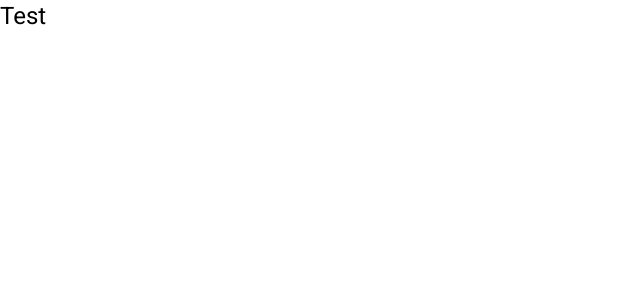
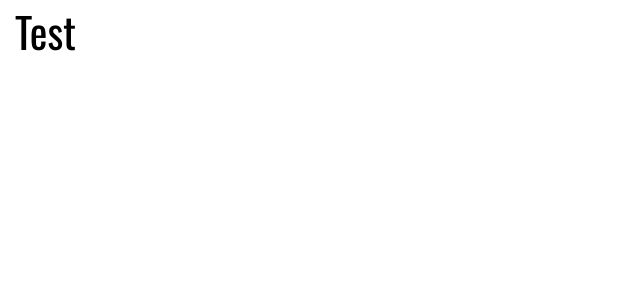
Before and after one commit to Awzzeh/Portfolio-Development, an Angular app: page / in a window 1280 px wide. Shown: the top 300 px of the page, without its empty margins (0-640 px from the left). Built offline with nearby package versions, Linux system fonts and the light colour scheme.

Commit message:
CSS Changes

```diff
--- a/src/app/app.component.scss
+++ b/src/app/app.component.scss
@@ -5,3 +5,45 @@
   font-size: 33px;
   margin: 15px;
 }
+#main {
+  background-color: #fff8e7;
+  height: 100vh;
+  max-width: 1200px;
+  margin: 0 auto;
+}
+
+h1,
+h2,
+h3,
+h4,
+h5,
+h6 {
+  padding: 15px;
+  font-family: 'Oswald', sans-serif;
+}
+
+h1{
+    font-size: 42px;
+}
+
+h2{
+    font-size:36px;
+}
+h3{
+    font-size: 32px;
+}
+h4{
+    font-size: 26px;
+}
+
+h5{
+    font-size: 23px;
+}
+h6{
+    font-size: 20px;
+}
+
+p{
+    padding:15px;
+    font-size: 18px;
+}
--- a/src/app/app.module.ts
+++ b/src/app/app.module.ts
@@ -72,6 +72,7 @@ import { MatPaginatorModule } from '@angular/material/paginator';
     MatTableModule,
     MatSortModule,
     MatPaginatorModule,
+    BrowserAnimationsModule
   ],
   providers: [],
   bootstrap: [AppComponent],
--- a/src/styles.scss
+++ b/src/styles.scss
@@ -1,4 +1,5 @@
 /* You can add global styles to this file, and also import other style files */
+@import url('https://fonts.googleapis.com/css2?family=Oswald:wght@400;700&display=swap');
 
 html, body { height: 100%; }
 body { margin: 0; font-family: Roboto, "Helvetica Neue", sans-serif; }
```
